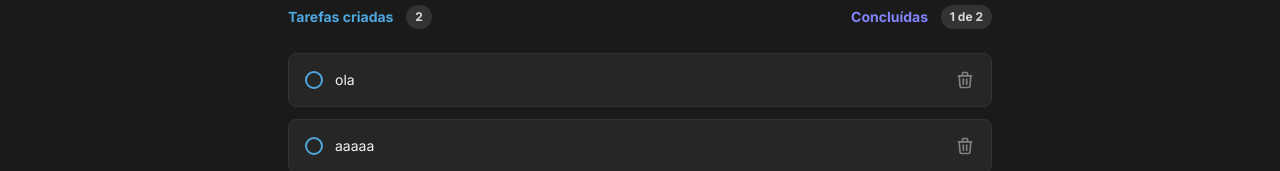
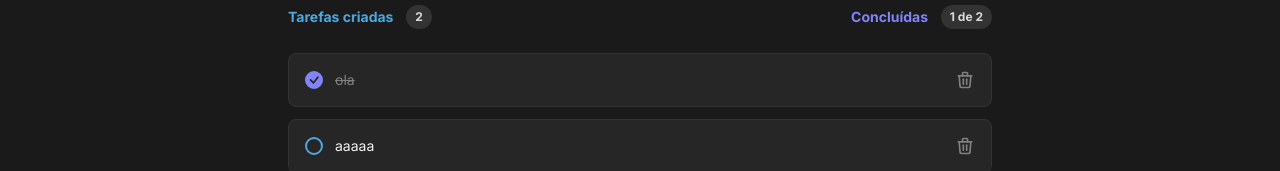
Before and after one commit to 0kira-vgl/toDoList, a React (Vite) app: page / in a window 1280 px wide. Shown: the part 285-456 px from the top of the page. Built offline with nearby package versions, Linux system fonts and the light colour scheme.

Commit message:
add check

```diff
--- a/src/App.tsx
+++ b/src/App.tsx
@@ -38,10 +38,27 @@ export function App() {
     setTasks(newTasks);
   }
 
+  function toggleTaskCompletedById(taskId: string) {
+    const newTasks = tasks.map((task) => {
+      if (task.id === taskId) {
+        return {
+          ...task,
+          isCompleted: !task.isCompleted,
+        };
+      }
+      return task;
+    });
+    setTasks(newTasks);
+  }
+
   return (
     <>
       <Header onAddTask={addTask} />
-      <Tasks tasks={tasks} onDelete={deleteTaskById} />
+      <Tasks
+        tasks={tasks}
+        onDelete={deleteTaskById}
+        onComplete={toggleTaskCompletedById}
+      />
     </>
   );
 }
--- a/src/components/Task/index.tsx
+++ b/src/components/Task/index.tsx
@@ -1,19 +1,36 @@
+import { ITask } from "../../App";
 import { TbTrash } from "react-icons/tb";
-import { ITask } from "../../App";
+import { BsFillCheckCircleFill } from "react-icons/bs";
 
 interface Props {
   task: ITask;
   onDelete: (taskId: string) => void;
+  onComplete: (taskId: string) => void;
 }
 
-export function Task({ task, onDelete }: Props) {
+export function Task({ task, onDelete, onComplete }: Props) {
   return (
     <div className="bg-Tgray-500 w-full border border-solid border-Tgray-400 p-4 rounded-lg flex items-center justify-between gap-3">
-      <button className="min-w-[1.125rem] h-[1.125rem] border-[none]">
-        <div className="w-full h-full rounded-[50%] border-2 border-solid border-[#4ea8de]" />
+      <button
+        onClick={() => onComplete(task.id)}
+        className="min-w-[1.125rem] h-[1.125rem] border-[none]"
+      >
+        {task.isCompleted ? (
+          <BsFillCheckCircleFill className="w-full h-full text-Tpurple" />
+        ) : (
+          <div className="w-full h-full rounded-[50%] border-2 border-solid border-[#4ea8de]" />
+        )}
       </button>
 
-      <p className="text-sm text-Tgray-100 mr-auto">{task.title}</p>
+      <p
+        className={
+          task.isCompleted
+            ? "text-Tgray-300 line-through mr-auto text-sm duration-75"
+            : "text-sm text-Tgray-100 mr-auto"
+        }
+      >
+        {task.title}
+      </p>
 
       <button
         onClick={() => onDelete(task.id)}
--- a/src/components/Tasks/index.tsx
+++ b/src/components/Tasks/index.tsx
@@ -4,9 +4,10 @@ import { Task } from "../Task";
 interface Props {
   tasks: ITask[];
   onDelete: (taskId: string) => void;
+  onComplete: (taskId: string) => void;
 }
 
-export function Tasks({ tasks, onDelete }: Props) {
+export function Tasks({ tasks, onDelete, onComplete }: Props) {
   const tasksQuantity = tasks.length;
   const completedTasks = tasks.filter((task) => task.isCompleted).length;
 
@@ -30,7 +31,12 @@ export function Tasks({ tasks, onDelete }: Props) {
 
       <div className="flex flex-col gap-3">
         {tasks.map((task) => (
-          <Task key={task.id} task={task} onDelete={onDelete} />
+          <Task
+            key={task.id}
+            task={task}
+            onDelete={onDelete}
+            onComplete={onComplete}
+          />
         ))}
       </div>
     </section>
```
